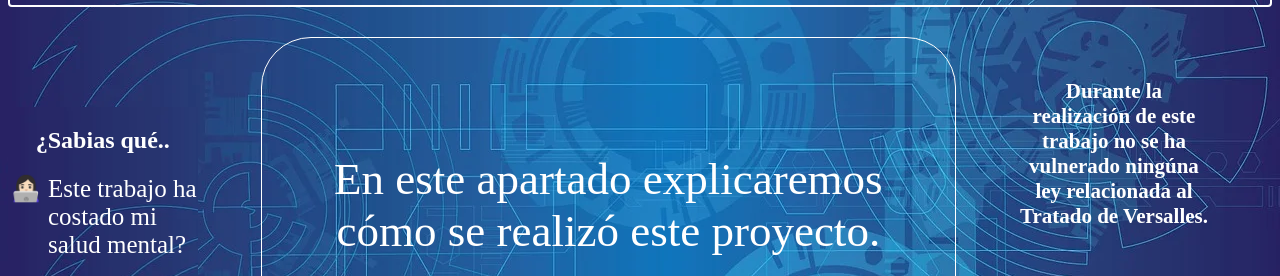
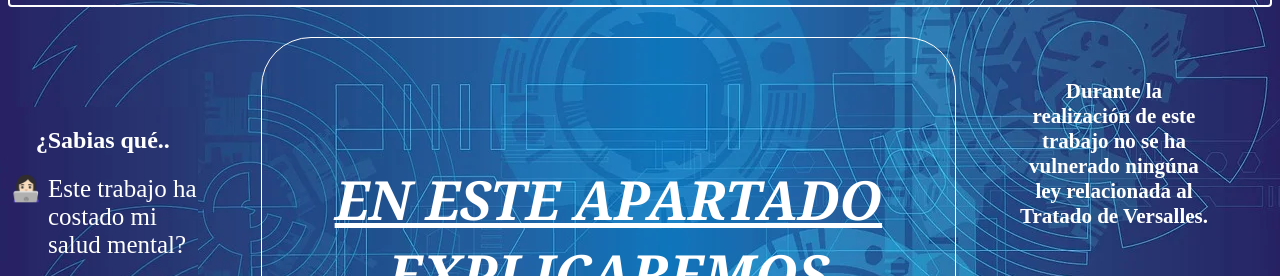
Before and after one commit to jcaceresforteza/jcaceresforteza.github.io, a plain HTML site: page proyecto.html in a window 1280 px wide. Shown: the part 107-383 px from the top of the page. Drawn offline with Linux system fonts and the light colour scheme.

Commit message:
csstexto

```diff
--- a/estilos/estiloproyecto.css
+++ b/estilos/estiloproyecto.css
@@ -168,3 +168,15 @@ aside h1{
 .tonterias {
     margin-bottom: 50px;
 }
+
+.texto {
+  text-align: center;
+  text-decoration: underline;
+  text-transform:uppercase;
+  text-shadow: 10cap;
+  font-weight: bold;
+  font-style: italic;
+  font-size: larger;
+  font-family: Cambria, Cochin, Georgia, Times, 'Times New Roman', serif;
+
+}
--- a/estilos/formulario.css
+++ b/estilos/formulario.css
@@ -180,3 +180,7 @@ select {
   display: block;
   margin-bottom: 50px;
 }
+
+#otros1 {
+  background-color:lightcyan;
+}
--- a/proyecto.html
+++ b/proyecto.html
@@ -33,7 +33,7 @@
 
             <section class="cualidades1">
                 <div>
-                    <p>En este apartado explicaremos cómo se realizó este proyecto.</p>
+                    <p class="texto">En este apartado explicaremos cómo se realizó este proyecto.</p>
                     <a href="https://www.youtube.com" class="enlacedocu"><p>Enlace a documentación del proyecto</p></a>
                     <p>Video explicación sobre el proyecto:</p>
                         <video controls poster="img/smile.png" class="yo">
```
